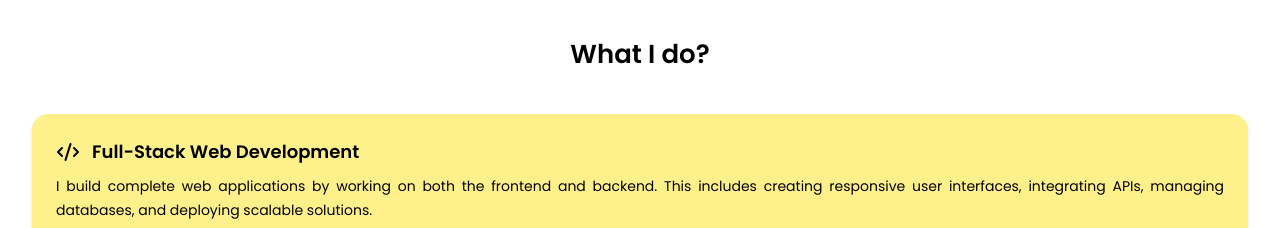
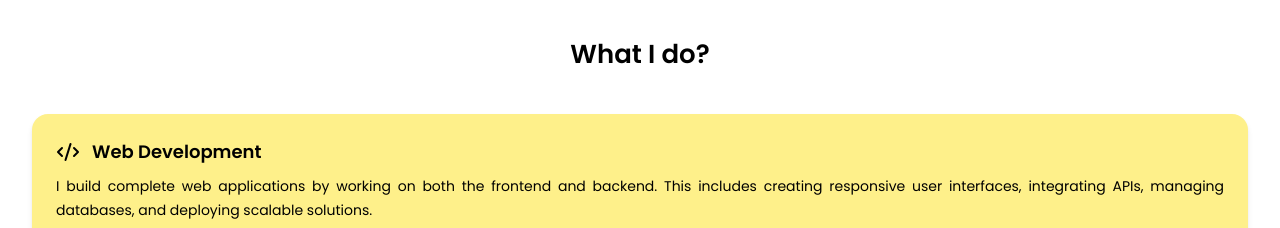
Before and after one commit to wintwah243/shiportfolio-v2.0, a React (Vite) app in the folder shiportfolio-version2.0/: page / in a window 1280 px wide. Shown: the part 2740-2968 px from the top of the page. Built offline with nearby package versions, Linux system fonts and the light colour scheme.

Commit message:
UI update

```diff
--- a/shiportfolio-version2.0/src/sections/Work.jsx
+++ b/shiportfolio-version2.0/src/sections/Work.jsx
@@ -25,7 +25,7 @@
         <div className='bg-yellow-200 p-6 rounded-2xl shadow-md hover:shadow-lg transition'>
           <div className='flex items-center gap-3 mb-2'>
             <Code2 className='text-black' size={24} />
-            <h5 className='text-lg font-semibold text-black'>Full-Stack Web Development</h5>
+            <h5 className='text-lg font-semibold text-black'>Web Development</h5>
           </div>
           <p className='text-sm leading-6 text-justify text-black'>
             I build complete web applications by working on both the frontend and backend.
```
